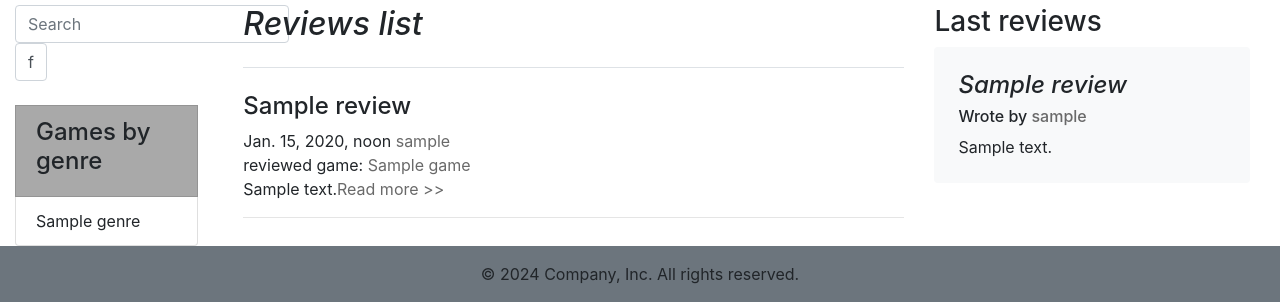
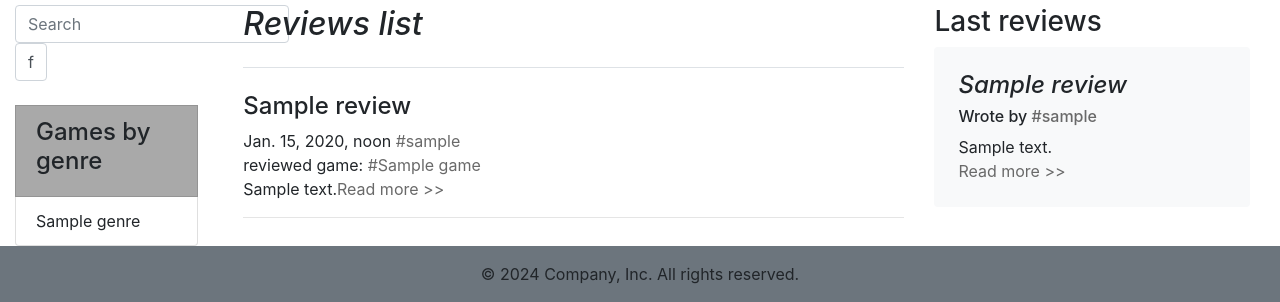
Before and after one commit to Ivan-Shakhman/games-critic, a Django app: page /reviews/ in a window 1280 px wide. Shown: the part 553-855 px from the top of the page. Run offline with Django 5.2, Linux system fonts and the light colour scheme; tables that the repository leaves empty hold one stand-in row (values such as "Sample post").

Commit message:
add link on review detail page to right sidebar content

```diff
--- a/templates/gamesAndReviews/review_list.html
+++ b/templates/gamesAndReviews/review_list.html
@@ -7,9 +7,9 @@
   {% for review in review_list %}
     <div class="blog-post">
       <h4 class="blog-post-title">{{ review.title }}</h4>
-      <p class="blog-post-meta">{{ review.date_of_post }} <a href="{% url "games_and_reviews:author-detail" pk=review.author.id %}" style="text-decoration: none; color: dimgrey">{{ review.author.username }}</a>
+      <p class="blog-post-meta">{{ review.date_of_post }} <a href="{% url "games_and_reviews:author-detail" pk=review.author.id %}" style="text-decoration: none; color: dimgrey">#{{ review.author.username }}</a>
         <br>
-      reviewed game: <a href="{% url "games_and_reviews:games-detail" pk=review.game_to_review.id %}" style="text-decoration: none; color: dimgrey">{{ review.game_to_review.name }}</a>
+      reviewed game: <a href="{% url "games_and_reviews:games-detail" pk=review.game_to_review.id %}" style="text-decoration: none; color: dimgrey">#{{ review.game_to_review.name }}</a>
         <br>
       {{ review.short_content }}<a class="changelink" href="{% url "games_and_reviews:review-detail" pk=review.id %}" style="text-decoration: none; color: dimgrey">Read more >></a>
       </p>
--- a/templates/includes/right_sidebar.html
+++ b/templates/includes/right_sidebar.html
@@ -3,9 +3,12 @@
 {% for review in last_reviews %}
   <div class="p-4 mb-3 bg-light rounded">
         <h4 class="font-italic">{{ review.title }}
-          <h6>Wrote by <a style="text-decoration: none; color: dimgrey" href="{% url "games_and_reviews:author-detail" pk=review.author.id %}"> {{ review.author.username }}</a></h6>
+          <h6>Wrote by <a style="text-decoration: none; color: dimgrey" href="{% url "games_and_reviews:author-detail" pk=review.author.id %}"> #{{ review.author.username }}</a></h6>
         </h4>
-        <p class="mb-0">{{ review.content }}</p>
+        <p class="mb-0">{{ review.content }}
+        <br>
+          <a style="text-decoration: none; color: dimgrey" href="{% url "games_and_reviews:review-detail" pk=review.id %}"> Read more >></a>
+        </p>
       </div>
 {% endfor %}
     </aside>
```
